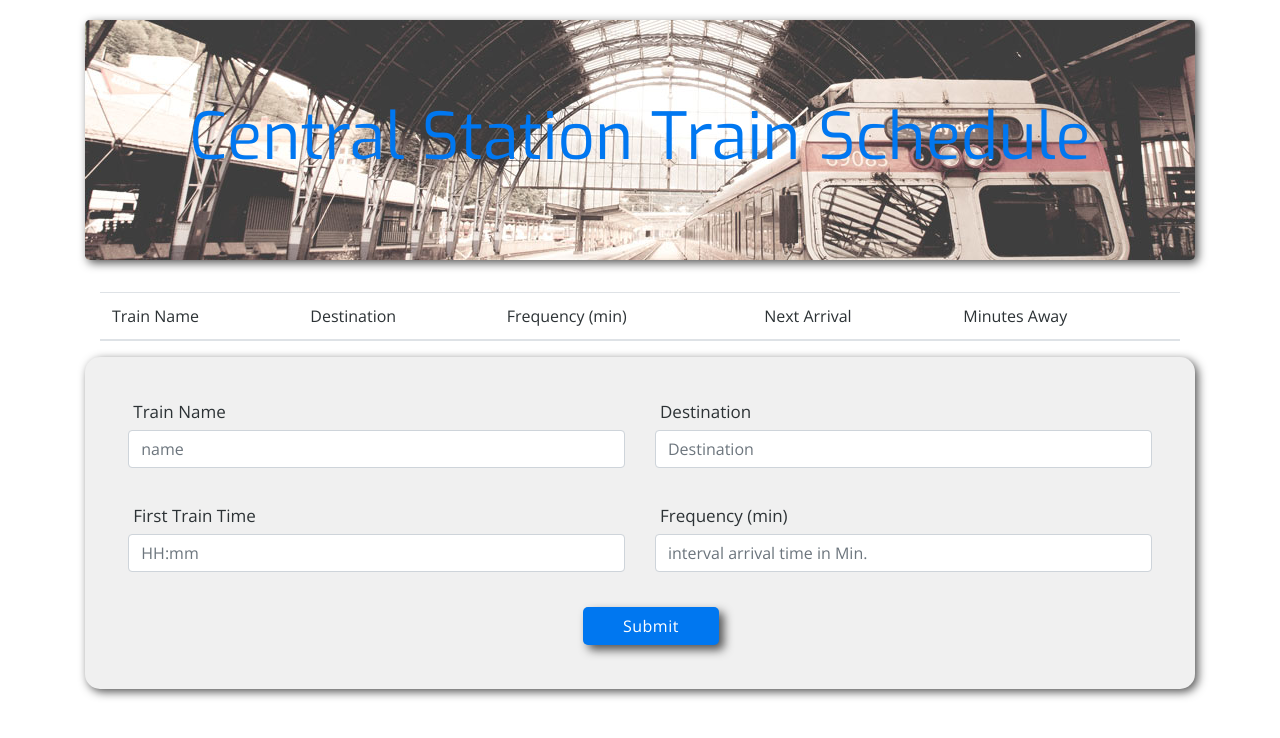
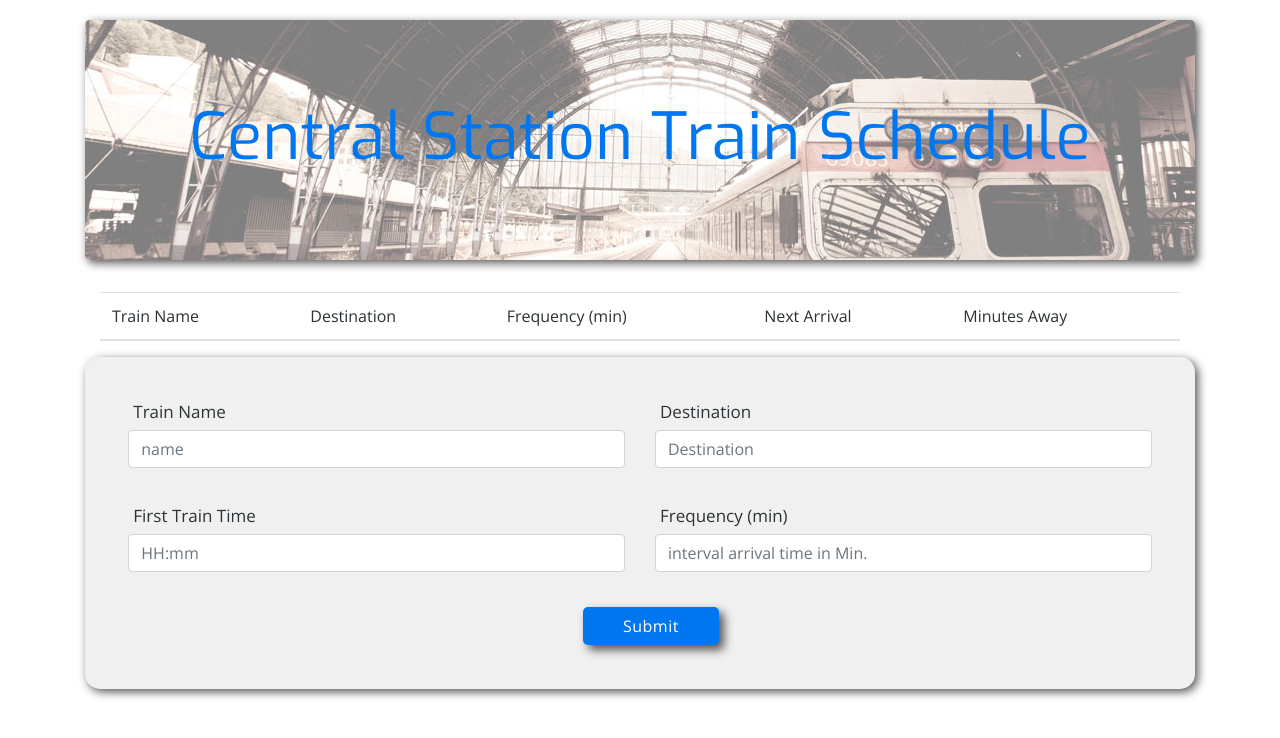
Before and after one commit to Sean-akh/TrainSchedualer, a plain HTML site: page index.html in a window 1280 px wide. Drawn offline with nearby package versions, Linux system fonts and the light colour scheme; no server answers.

Commit message:
updated image banner

```diff
--- a/assets/css/style.css
+++ b/assets/css/style.css
@@ -37,7 +37,7 @@ h1{
 }
 
 .jumbotron {
-    background-image: url(../images/BG-Banner3.jpg);
+    background-image: url(../images/BG-Banner4.jpg);
     height: 30vh;
     width: auto;
     box-shadow: 3px 3px 10px #555555;
```
Also changed, not shown: assets/images/BG-Banner4.jpg (added).
